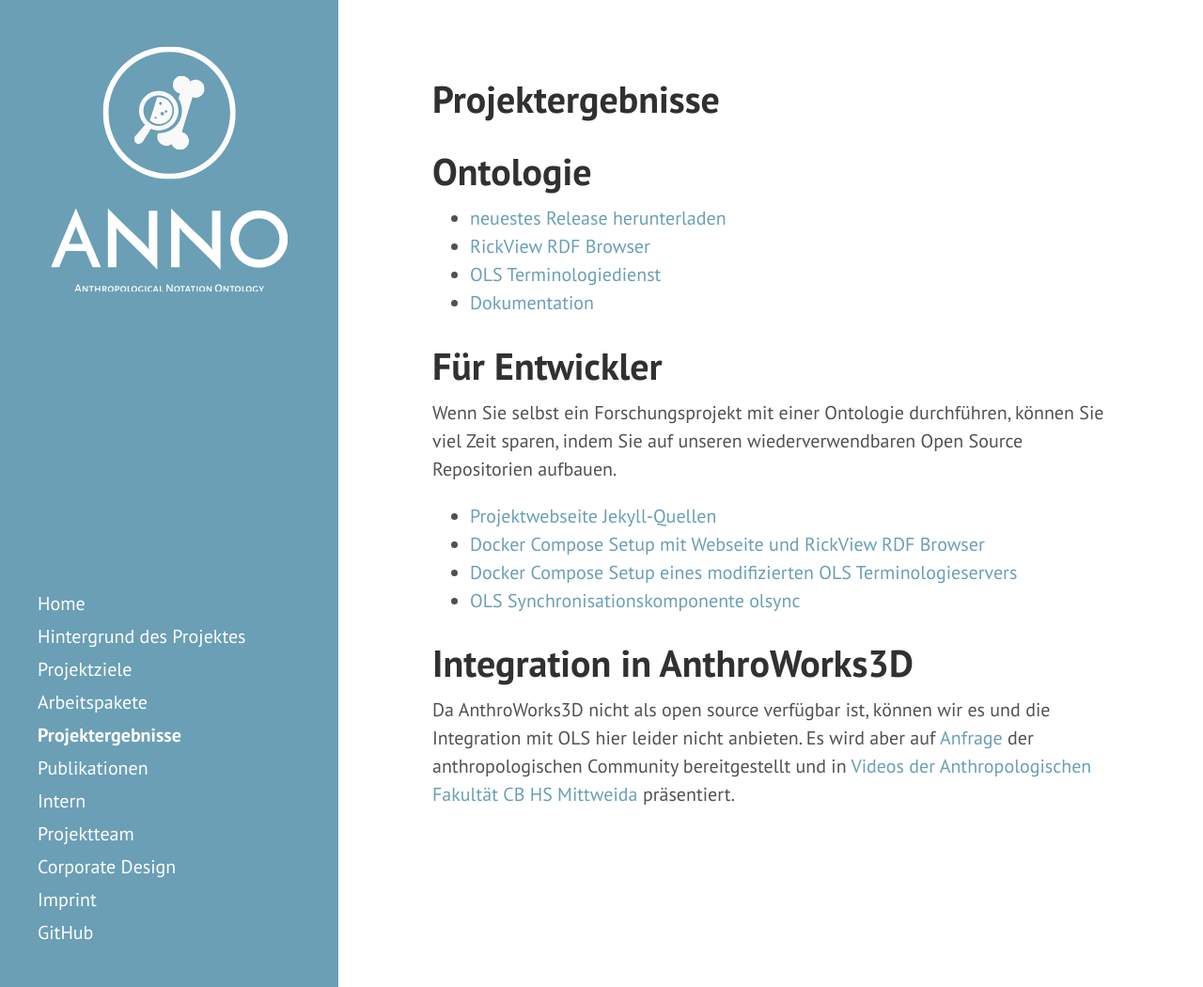
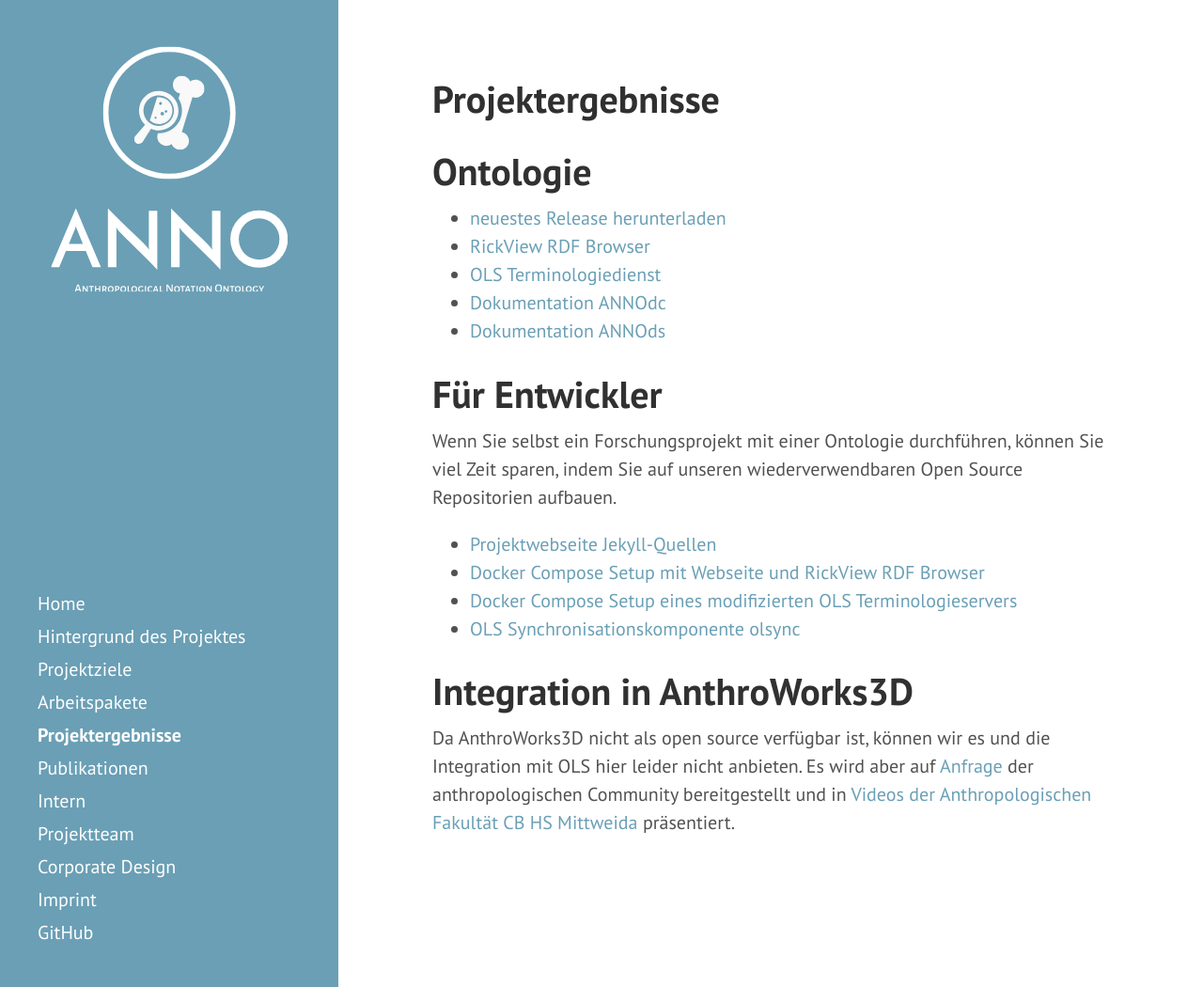
Before and after one commit to annosaxfdm/annosaxfdm.de, a Jekyll site: the page built from results.md, in a window 1280 px wide and 1050 px high. Shown: the whole window at 94% size. Built offline with Jekyll 4.4.1, drawn with Linux system fonts in a browser that asks for light colours.

Commit message:
add ANNOds doc

```diff
--- a/results.md
+++ b/results.md
@@ -9,7 +9,8 @@ order: 30
 * [neuestes Release herunterladen](https://github.com/annosaxfdm/ontology/releases/latest)
 * [RickView RDF Browser](https://annosaxfdm.de/ontology/)
 * [OLS Terminologiedienst](https://ols.imise.uni-leipzig.de/ontologies/anno)
-* [Dokumentation](https://annosaxfdm.github.io/ontology/)
+* [Dokumentation ANNOdc](https://annosaxfdm.github.io/ontology/)
+* [Dokumentation ANNOds](public/annods.pdf)
 
 # Für Entwickler
 Wenn Sie selbst ein Forschungsprojekt mit einer Ontologie durchführen, können Sie viel Zeit sparen, indem Sie auf unseren wiederverwendbaren Open Source Repositorien aufbauen.
```
Also changed, not shown: 1 other file.
